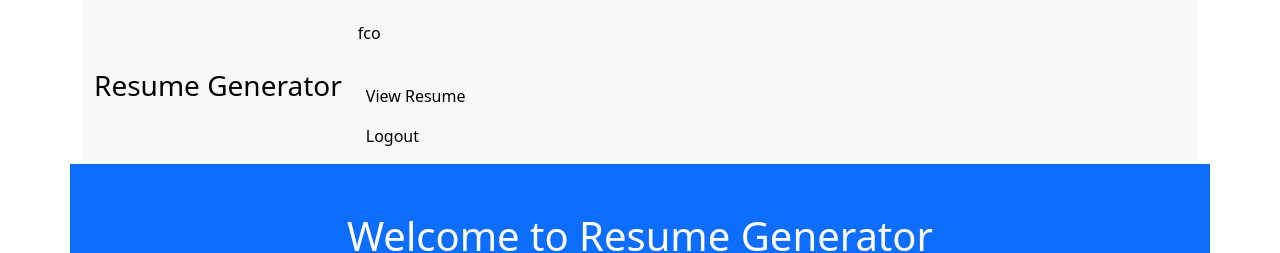
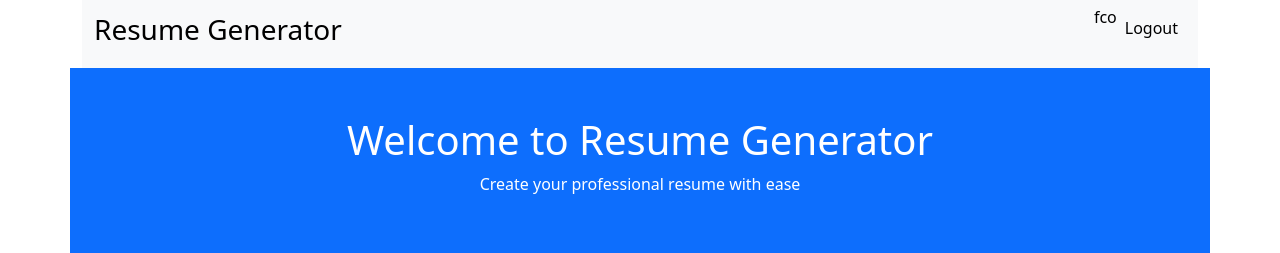
Before and after one commit to fco1000/resume_generator, a Django app: page / in a window 1280 px wide. Shown: the top 253 px of the page. Run offline with Django 4.2, Linux system fonts and the light colour scheme; a user stored in the database is signed in; data that the repository does not hold is empty.

Commit message:
Updated functionality

```diff
--- a/resume_generator/resume/forms.py
+++ b/resume_generator/resume/forms.py
@@ -2,13 +2,14 @@
 from django import forms
 from .models import Resume
 from django.contrib.auth.models import User
+from django.contrib.auth.forms import UserCreationForm
 
 class ResumeForm(forms.ModelForm):
     class Meta:
         model = Resume
         fields = ['full_name', 'email', 'phone_number', 'education', 'experience','skills']
 
-class UserCreationForm(forms.ModelForm):
+class UserCreationForm(UserCreationForm):
     class Meta:
         model = User
-        fields = ['username','email']
+        fields = ['username','email','password1','password2']
--- a/resume_generator/resume/templates/base.html
+++ b/resume_generator/resume/templates/base.html
@@ -7,31 +7,51 @@
     <link href="https://cdn.jsdelivr.net/npm/bootstrap@5.3.2/dist/css/bootstrap.min.css" rel="stylesheet" integrity="sha384-T3c6CoIi6uLrA9TneNEoa7RxnatzjcDSCmG1MXxSR1GAsXEV/Dwwykc2MPK8M2HN" crossorigin="anonymous">
     <script src="https://cdn.jsdelivr.net/npm/bootstrap@5.3.2/dist/js/bootstrap.bundle.min.js" integrity="sha384-C6RzsynM9kWDrMNeT87bh95OGNyZPhcTNXj1NW7RuBCsyN/o0jlpcV8Qyq46cDfL" crossorigin="anonymous"></script>
     <link rel="stylesheet" href="https://cdnjs.cloudflare.com/ajax/libs/font-awesome/6.4.2/css/all.min.css" integrity="sha512-z3gLpd7yknf1YoNbCzqRKc4qyor8gaKU1qmn+CShxbuBusANI9QpRohGBreCFkKxLhei6S9CQXFEbbKuqLg0DA==" crossorigin="anonymous" referrerpolicy="no-referrer" />
+    <link rel="stylesheet" href="style.css">
+    <style>
+        /*body {*/
+        /*    min-height:120vh;*/
+        /*}*/
+        * {
+    margin: 0;
+    padding: 0;
+    box-sizing: border-box;
+}
 
+/* Style for the footer */
+.footer {
+    background-color: #333; /* Choose your preferred background color */
+    color: #fff; /* Choose your preferred text color */
+    text-align: center;
+    padding: 10px 0; /* Optional padding for footer content */
+    position: relative;
+    bottom: 0;
+    width: 100%;
+}
+    </style>
 </head>
 <body>
     <div class="container pb-5 mb-5 col-md-12 col-sm-12">
-            <nav class="navbar bg-body-tertiary">
-            <div class="container-fluid">
-
-            </div>
-            </nav>
-            <nav class="navbar navbar-expand-lg bg-body-tertiary">
-  <div class="container-fluid">
-    <span class="navbar-brand mb-0 h1"><h3>Resume Generator</h3></span>
+        {% if not pdf_rendering %}
+<nav class="navbar navbar-expand-lg bg-body-tertiary d-flex">
+  <div class="container-fluid justify-content-between">
+    <a href='{% url 'home' %}' class="navbar-brand mb-0 h1"><h3>Resume Generator</h3></a>
     <button class="navbar-toggler" type="button" data-bs-toggle="collapse" data-bs-target="#navbarNav" aria-controls="navbarNav" aria-expanded="false" aria-label="Toggle navigation">
       <span class="navbar-toggler-icon"></span>
     </button>
     <div class="collapse navbar-collapse" id="navbarNav">
+        <div class="d-flex ms-auto">
       <ul class="navbar-nav">
-        <div class="ms-auto">
+
             {% if user.is_authenticated %}
         <li class="nav-item">
           <span class="navbar-brand mb-0 h1"><h6>{{user.username}}</h6></span>
         </li>
-        <li class="nav-item">
-          <a class="nav-link active" aria-current="page" href="{% url 'resumeView' %}">View Resume</a>
-        </li>
+        <!--{% if user.resume %}-->
+        <!--<li class="nav-item">-->
+        <!--  <a class="nav-link active" aria-current="page" href="{% url 'resumeView' %}">View Resume</a>-->
+        <!--</li>-->
+        <!--{% endif %}-->
         <li class="nav-item">
           <a class="nav-link active" aria-current="page" href="{% url 'logout' %}">Logout</a>
         </li>
@@ -43,16 +63,20 @@
           <a class="nav-link active" aria-current="page" href="{% url 'signup' %}">SignUp</a>
         </li>
         {% endif %}
-        </div>
-      </ul>
+
+      </ul></div>
     </div>
   </div>
 </nav>
+{% endif %}
     {% block content %}{% endblock content %}
     </div>
-    <footer class="bg-dark text-light" style="height: 50px; bottom: 0;">
+    {% if not pdf_rendering %}
+    <div class="footer">
+    <footer class="bg-dark text-light sticky-bottom" style="height: 50px; bottom: 0;">
         <center><p>&copy; 2023 Resume Generator</p></center>
-    </footer>
+    </footer></div>
+    {% endif %}
 </body>
 
 </html>
--- a/resume_generator/resume/templates/base_site.html
+++ b/resume_generator/resume/templates/base_site.html
@@ -1,12 +1,8 @@
 {% extends "base.html" %}
-
-{% block title %}{% if subtitle %}{{ subtitle }} | {% endif %}{{ title }} | {{ site_title|default:_('Django site admin') }}{% endblock %}
 
 {% block branding %}
 <h1 id="site-name"><a href="{% url 'admin:index' %}">{{ site_header|default:_('Django administration') }}</a></h1>
-{% if user.is_anonymous %}
-  {% include "admin/color_theme_toggle.html" %}
-{% endif %}
+
 {% endblock %}
 
 {% block nav-global %}{% endblock %}
--- a/resume_generator/resume/templates/resume/home.html
+++ b/resume_generator/resume/templates/resume/home.html
@@ -9,12 +9,16 @@
     <main>
         <section class="row text-center">
             <div class="col-md-6 col-sm-12">
-                <img src="{% static 'img/cv.png' %}" class="rounded-5" alt="" width="300px">
+                <img src="https://img.freepik.com/free-vector/attractive-online-curriculum-template_23-2147818854.jpg?w=740&t=st=1694974651~exp=1694975251~hmac=a50ca7a142949f51583932b56204c962a6ff2585a28f3fba2569f0e116594016" class="rounded-5" alt="" width="300px">
             </div>
             <div class="col-md-6 col-sm-12 py-5">
                 <h1>Create Your Resume</h1>
                 <p>Get started on your professional journey.</p>
-                <a href="resumeCreate" class="btn btn-primary btn-lg">Create Resume</a>
+                {% if user.resume %}
+                <a href="{% url 'resumeView' %}" class="btn btn-success btn-lg">View your Resume</a>
+                {% else %}
+                <a href="{% url 'resumeCreate' %}" class="btn btn-primary btn-lg">Create Resume</a>
+                {% endif %}
             </div>
         </section>
     </main>
--- a/resume_generator/resume/templates/resume/update_resume.html
+++ b/resume_generator/resume/templates/resume/update_resume.html
@@ -11,7 +11,7 @@
         <legend class="text-info">Update your information</legend>
         {% csrf_token %}
         {{ form|crispy }}
-        <center><input class="btn btn-primary text-center w-50"type="submit">Generate Resume</input></center>
+        <center><input class="btn btn-primary text-center w-50"type="submit"value="Generate Resume"></input></center>
     </form>
   </div>
 </div>
--- a/resume_generator/resume/templates/user/login_user.html
+++ b/resume_generator/resume/templates/user/login_user.html
@@ -1,7 +1,7 @@
 {% extends 'base.html' %}
 {% block content %}
 {% load crispy_forms_tags %}
-<div class="col-md-8 col-sm-12 p-4">
+<div class="col-md-8 col-sm-12 p-4" style="margin-bottom:150px;">
 <div class="card text-center">
   <div class="card-header">
     Login
@@ -10,7 +10,7 @@
     <form method="post">
         {% csrf_token %}
         {{ form|crispy }}
-        <center><input class="btn btn-primary text-center w-50"type="submit">Login</input></center>
+        <center><input class="btn btn-primary text-center w-50"type="submit" value="Login"></input></center>
       <div class="container">
     <center>
         <p>
@@ -21,7 +21,7 @@
         <br>
         Have you forgotten your password,
         <a href="{% url 'password_reset' %}" style="text-decoration: none; color: blue;">
-            Please Change
+            Change here
         </a>
         <br>
     </p>
--- a/resume_generator/resume/urls.py
+++ b/resume_generator/resume/urls.py
@@ -1,23 +1,23 @@
 from django.urls import path
-from .views import *
+from . import views
 from django.contrib.auth import views as auth_views
 
 urlpatterns = [
-    path('account_create/',createUser,name='signup'),
-    path('login/',userLoginView.as_view(),name='login'),
-    path('logout/',userLogoutView.as_view(),name='logout'),
+    path('account_create/',views.createUser,name='signup'),
+    path('login/',views.userLoginView.as_view(),name='login'),
+    path('logout/',views.userLogoutView.as_view(),name='logout'),
 
-    path('reset_password/',auth_views.PasswordResetView.as_view(template_name='user/password_reset_form.html'),name='password_reset'),
+    path('reset_password/',auth_views.PasswordResetView.as_view(template_name='user/password_reset_form.html',from_email='fco1000djangodev@gmail.com'),name='password_reset'),
     path('reset_password_sent/',auth_views.PasswordResetDoneView.as_view(template_name='user/password_reset_done.html'),name='password_reset_done'),
-    path('reset/<uidb>/<token>/',auth_views.PasswordResetConfirmView.as_view(template_name='user/password_reset_confirm.html'),name='password_reset_confirm'),
+    path('reset/<uidb64>/<token>/',auth_views.PasswordResetConfirmView.as_view(template_name='user/password_reset_confirm.html'),name='password_reset_confirm'),
     path('reset_password_complete/',auth_views.PasswordResetCompleteView.as_view(template_name='user/password_reset_complete.html'),name='password_reset_complete'),
     path("password_change/", auth_views.PasswordChangeView.as_view(template_name='user/password_change_form.html'), name="password_change"),
     path("password_change/done/",auth_views.PasswordChangeDoneView.as_view(template_name='user/password_change_done.html'),name="password_change_done"),
 
-    path('',homeView, name='home'),
-    path('create-resume/',generate_resume,name='resumeCreate'),
-    path('update_resume/<int:id>',update_resume,name='resumeUpdate'),
-    path('resume/',view_resume,name='resumeView'),
-    path('generate_pdf/<int:resume_id>/', generate_pdf, name='generate_pdf'),
+    path('',views.homeView, name='home'),
+    path('create-resume/',views.generate_resume,name='resumeCreate'),
+    path('update_resume/<int:id>',views.update_resume,name='resumeUpdate'),
+    path('resume/',views.view_resume,name='resumeView'),
+    path('generate_pdf/<int:id>/<str:pdf_rendering>/', views.GeneratePdf.as_view(), name='generate_pdf'),
 
 ]
--- a/resume_generator/resume/views.py
+++ b/resume_generator/resume/views.py
@@ -1,28 +1,28 @@
 # Create your views here.
 # resumes/views.py
-from django.shortcuts import render
+from django.shortcuts import render,redirect
 from django.urls import reverse
 from django.http import HttpResponse
 from .forms import ResumeForm,UserCreationForm
-from django.contrib.auth.forms import AuthenticationForm
-
+from .utils import render_to_pdf
 from django.contrib.auth.mixins import LoginRequiredMixin
 from django.contrib.auth.views import LoginView,LogoutView
-
 from django.contrib.auth.decorators import login_required
 from resume_generator import settings
-from .models import *
-
-from reportlab.lib.pagesizes import letter
-from reportlab.pdfgen import canvas
-
+from .models import Resume
+from django.views import View
+from django.contrib.auth import login
 
 def createUser(request):
     form = UserCreationForm()
     if request.method=='POST':
         form = UserCreationForm(request.POST)
         if form.is_valid:
-            form.save()
+            user=form.save()
+            user.save()
+            # Log the user in
+            login(request, user)
+            return redirect('home')
     else:
         return render(request, 'user/sign_up.html',{'form':form})
 
@@ -39,16 +39,23 @@ class userLogoutView(LoginRequiredMixin,LogoutView):
 def homeView(request):
     return render(request,'resume/home.html')
 
-@login_required(login_url=settings.LOGIN_URL)
+@login_required
+@login_required
 def generate_resume(request):
-    form =ResumeForm()
+    form = ResumeForm()
     if request.method == 'POST':
         form = ResumeForm(request.POST)
         if form.is_valid():
-            form.save()
-            reverse('')
+            resume = form.save(commit=False)
+            resume.user = request.user
+            resume.save()
+            resume.html_content = form.cleaned_data.get('html_content')
+
+            resume.save()
+            return redirect('resumeView')
     else:
         return render(request, 'resume/generate_resume.html', {'form': form})
+
 
 @login_required(login_url=settings.LOGIN_URL)
 def update_resume(request,id):
@@ -58,42 +65,44 @@ def update_resume(request,id):
         form = ResumeForm(request.POST,instance=resume)
         if form.is_valid():
             form.save()
-            reverse('')
+            return redirect('resumeView')
     else:
         return render(request, 'resume/update_resume.html', {'form': form})
 
-@login_required(login_url=settings.LOGIN_URL)
 def view_resume(request):
     user = request.user
     resume = Resume.objects.get(user=user)
     if resume is None:
         reverse('resumeCreate')
     else:
-        return render(request, 'resume/resume_showcase.html',{'resume',resume})
+        return render(request, 'resume/resume_showcase.html',{'resume':resume})
 
+class GeneratePdf(View):
+    def get(self, request,pdf_rendering='false', *args, **kwargs):
+        # Get the user associated with the current request
+        user = request.user
 
+        try:
+            # Fetch the user's resume data from the Resume model
+            resume = Resume.objects.get(user=user)
 
+            pdf_rendering = pdf_rendering.lower() == 'true'
+            # Create a context dictionary with resume data
+            context = {
+                "resume": resume,
+                "pdf_rendering": pdf_rendering,
+            }
 
-def generate_pdf(request, id):
-    # Get the resume data from the database (replace with your logic)
-    resume = Resume.objects.get(pk=id)
+            # Generate the PDF using the context data and the 'resume_showcase.html' template
+            pdf = render_to_pdf('resume/resume_showcase.html', context)
 
-    # Create a PDF response
-    response = HttpResponse(content_type='application/pdf')
-    response['Content-Disposition'] = f'attachment; filename="{resume.name}_resume.pdf"'
+            if pdf:
+                response = HttpResponse(pdf, content_type='application/pdf')
+                filename = f"Resume_for_{resume.full_name}.pdf"
+                content = f"inline; filename={filename}"
+                response['Content-Disposition'] = content
+                return response
+        except Resume.DoesNotExist:
+            return HttpResponse("Resume not found for the current user.", status=404)
 
-    # Create the PDF content using ReportLab
-    p = canvas.Canvas(response, pagesize=letter)
-    p.drawString(100, 750, "Resume")
-    p.drawString(100, 730, f"full_name: {resume.full_name}")
-    p.drawString(100, 710, f"email: {resume.email}")
-    p.drawString(100, 710, f"phone_number: {resume.phone_number}")
-    p.drawString(100, 710, f"education: {resume.education}")
-    p.drawString(100, 710, f"experience: {resume.experience}")
-    p.drawString(100, 710, f"skills: {resume.skills}")
-
-    # Save the PDF
-    p.showPage()
-    p.save()
-
-    return response
+        return HttpResponse("Page Not Found", status=404)
```
Also changed, not shown: resume_generator/requirements.txt (+19 -1 lines), resume_generator/resume/models.py (+4 -3 lines), resume_generator/resume/templates/resume/resume_showcase.html (+22 -10 lines), resume_generator/resume/templates/user/password_reset_form.html (+5 -12 lines), resume_generator/resume/utils.py (added, +13 -0 lines), resume_generator/db.sqlite3.
